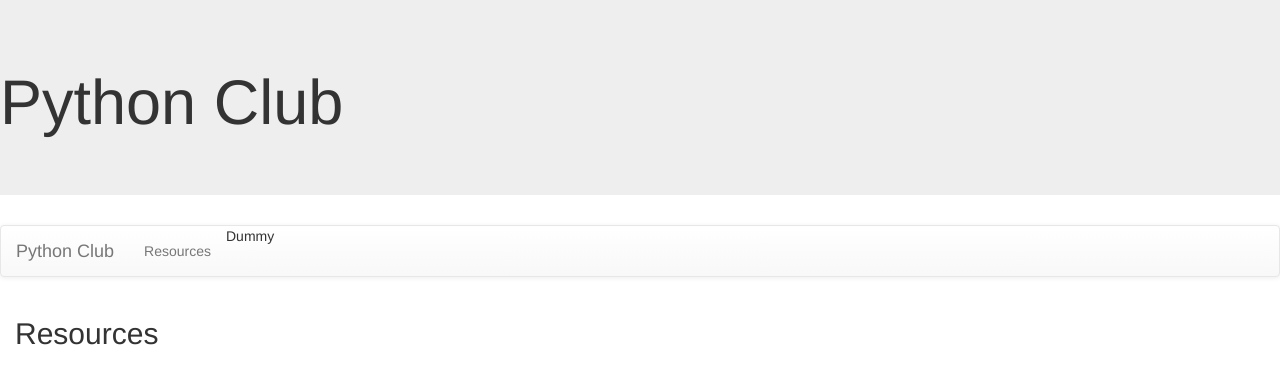
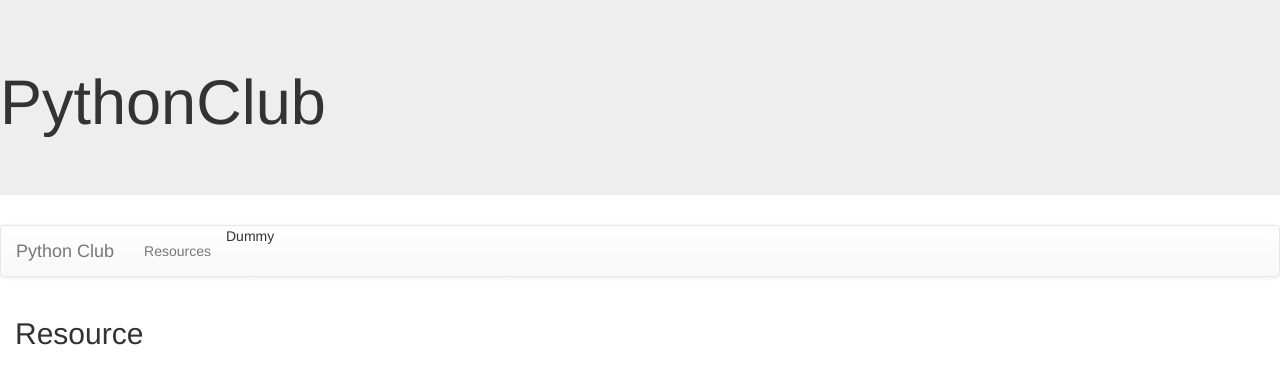
Before and after one commit to intisarosman1/PythonClub, a Django app: page /club/resources/ in a window 1280 px wide. Shown: the top 384 px of the page. Run offline with Django 3.2, Linux system fonts and the light colour scheme; data that the repository does not hold is empty; some libraries are stand-ins or nearby versions.

Commit message:
Resource commit

```diff
--- a/club/templates/base.html
+++ b/club/templates/base.html
@@ -8,7 +8,7 @@
 </head>
 <body>
 <div class='jumbotron'>
-<h1>Python Club</h1>
+<h1>PythonClub</h1>
  </div>
    <nav class="navbar navbar-default">
    <div class="container-fluid">
--- a/club/templates/club/resources.html
+++ b/club/templates/club/resources.html
@@ -1,6 +1,6 @@
 {% extends 'base.html' %}
 {% block content %}
-<h2>Resources</h2>
+<h2>Resource</h2>
 <ul>
     {% for m in resource_list %}
         <li>{{ m.resourcename }}</li>
```
